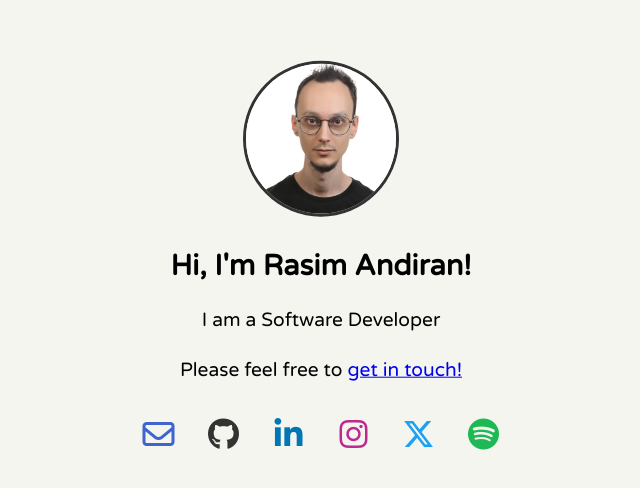
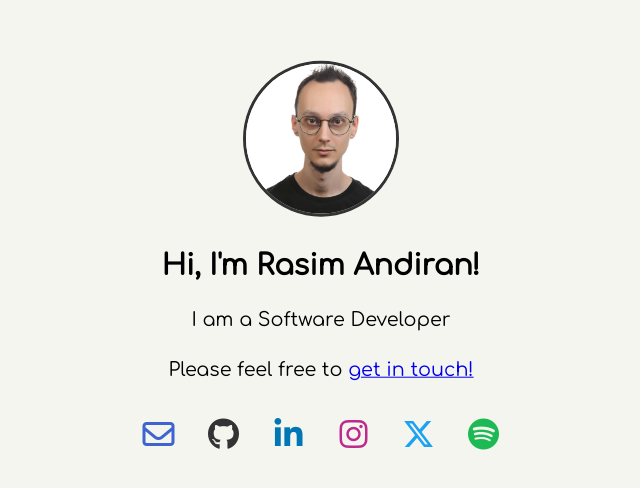
Before and after one commit to rasimandiran/rasimandiran.com, a plain HTML site: page index.html in a window 1280 px wide. Shown: the part 128-616 px from the top of the page, without its empty margins (319-959 px from the left). Drawn offline with Linux system fonts and the light colour scheme.

Commit message:
font update

```diff
--- a/index.html
+++ b/index.html
@@ -9,7 +9,7 @@
     <link rel="stylesheet" href="main.css" />
     <link rel="preconnect" href="https://fonts.googleapis.com" />
     <link rel="preconnect" href="https://fonts.gstatic.com" crossorigin />
-    <link rel="stylesheet" href="https://fonts.googleapis.com/css?family=Varela+Round">
+    <link rel="stylesheet" href="https://fonts.googleapis.com/css?family=Comfortaa">
     <link rel="stylesheet" href="https://cdnjs.cloudflare.com/ajax/libs/font-awesome/6.5.1/css/all.min.css" />
     <title>Rasim Andiran</title>
 </head>
--- a/main.css
+++ b/main.css
@@ -1,5 +1,5 @@
 html {
-    font-family: 'Varela Round';
+    font-family: 'Comfortaa';
     font-size: larger;
     background-color: #f5f5f0;
 }
```
